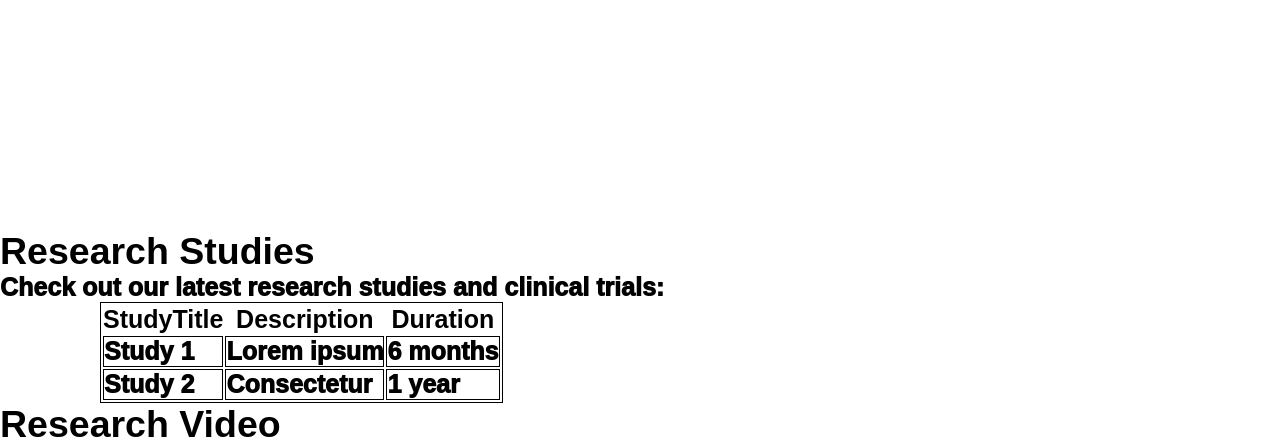
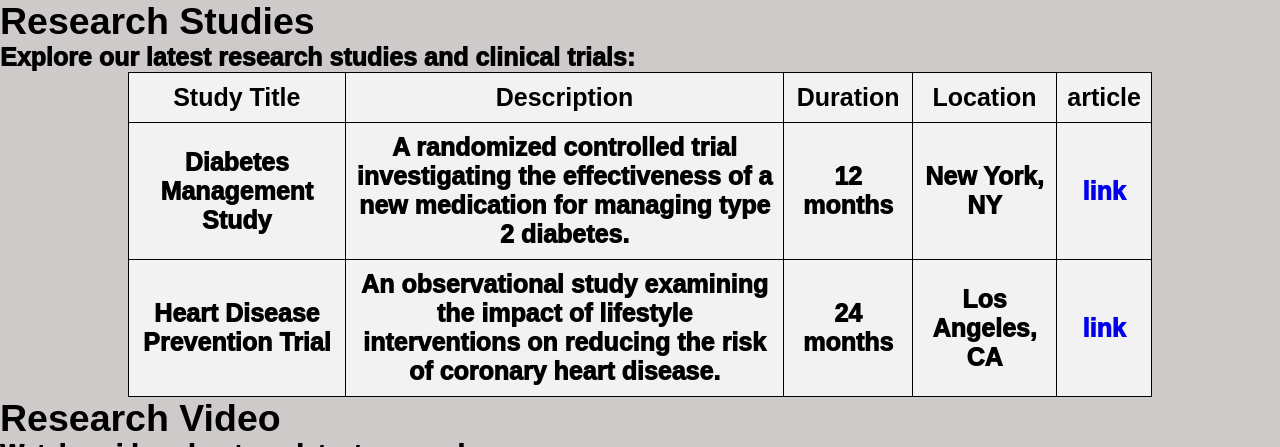
Before and after one commit to Sushantlale/pce_comp_web_programming_lab_SABAREENDH_RAJESH-1, a PHP site: page /about.html in a window 1280 px wide. Shown: the part 962-1409 px from the top of the page. Run offline with PHP 8.4, Linux system fonts and the light colour scheme; some web fonts are replaced.

Commit message:
geo location

```diff
--- a/about.css
+++ b/about.css
@@ -59,21 +59,26 @@ body {
     font-size: 25px;
     font-weight: 1000;
     font-style: normal;
-    background-color: rgb(255, 255, 255);
-}
-
-.content table,
-.content td,
-.content tr {
-    border: 0.1px solid black;
+    background-color: rgb(207, 202, 202);
 }
 
 .content table {
-    margin-left: 100px; /* Corrected value */
+    width: 80%; /* Adjust the width as per your preference */
+    margin: 0 auto; /* Center the table horizontally */
+    border-collapse: collapse; /* Collapse table borders */
 }
 
-.video {
-    float: right;
+.content th,
+.content td {
+    border: 1px solid black;
+    background-color:  #f2f2f2; /* Add border to table cells */
+    padding: 10px; /* Add padding to table cells */
+    text-align: center; /* Center align text within table cells */
+}
+
+.content th {
+    background-color: #f2f2f2; /* Add background color to table header */
+    font-weight: bold; /* Make table header bold */
 }
 
 .f {
@@ -86,10 +91,18 @@ body {
   text-align: center;
 }
 
-.map{
-    padding: 50px;
-    position: relative;
-    top: 50%;
-    left: 50%;
-    transform: translate(-50%, -50%);
+.map {
+    width: 270px; /* Adjust the width as per your preference */
+    height: 170px; /* Adjust the height as per your preference */
+    margin:0 auto ; /* Center the map horizontally */
 }
+.loc{
+    border-radius: 20px;
+    background-color:rgb(28, 54, 86);
+    font-family: Montserrat; /* Corrected font name */
+    height: 50px;
+    width: 101px;
+    font-size: 15px;
+    color: white;
+    border-width: 3px;
+}
--- a/about.html
+++ b/about.html
@@ -21,59 +21,102 @@
     <div class="bkc">
         <div class="content">
             <h1>About Us</h1>
-            <p>At ReSure, we are dedicated to revolutionizing the way patients engage with clinical trials and medical research studies. Our platform was created with the vision of breaking down barriers and making participation in these essential studies more accessible and convenient for patients worldwide.
-            <p>We prioritize transparency, confidentiality, and the well-being of our users. Our commitment to privacy ensures that all information shared on our platform is kept secure and confidential, adhering to strict privacy standards.</p>
-                Our team comprises passionate individuals with diverse backgrounds in healthcare, technology, and patient advocacy. Together, we leverage our expertise to develop user-friendly tools that empower patients to easily find and participate in clinical trials and research studies that align with their health needs and preferences.</p>
+            <p>At ReSure, we are dedicated to revolutionizing the way patients engage with clinical trials and medical
+                research studies. Our platform was created with the vision of breaking down barriers and making
+                participation in these essential studies more accessible and convenient for patients worldwide.
+            <p>We prioritize transparency, confidentiality, and the well-being of our users. Our commitment to privacy
+                ensures that all information shared on our platform is kept secure and confidential, adhering to strict
+                privacy standards.</p>
+            Our team comprises passionate individuals with diverse backgrounds in healthcare, technology, and patient
+            advocacy. Together, we leverage our expertise to develop user-friendly tools that empower patients to easily
+            find and participate in clinical trials and research studies that align with their health needs and
+            preferences.</p>
             <h2>Our Mission</h2>
-            <p>Our mission at [Company Name] is to empower patients to play an active role in shaping the future of medicine. We believe that every patient deserves the opportunity to contribute to medical advancements and potentially benefit from cutting-edge treatments.</p>
-            <p>Through collaboration with leading healthcare institutions, researchers, and pharmaceutical companies, we strive to facilitate meaningful connections that drive medical progress forward. By bridging the gap between patients and research opportunities, we aim to facilitate groundbreaking discoveries that benefit us all and improve the lives of millions worldwide.</p>
+            <p>Our mission at [Company Name] is to empower patients to play an active role in shaping the future of
+                medicine. We believe that every patient deserves the opportunity to contribute to medical advancements
+                and potentially benefit from cutting-edge treatments.</p>
+            <p>Through collaboration with leading healthcare institutions, researchers, and pharmaceutical companies, we
+                strive to facilitate meaningful connections that drive medical progress forward. By bridging the gap
+                between patients and research opportunities, we aim to facilitate groundbreaking discoveries that
+                benefit us all and improve the lives of millions worldwide.</p>
             <h2>Location</h2>
             <p>Our hospital is located at:</p>
             <iframe class="map"
                 src="https://www.google.com/maps/embed?pb=!1m10!1m8!1m3!1d7660.384377947607!2d72.84358465688231!3d19.005156170492942!3m2!1i1024!2i768!4f13.1!5e0!3m2!1sen!2sin!4v1709490079764!5m2!1sen!2sin"
                 width="600" height="450" style="border:0;" allowfullscreen="" loading="lazy"
                 referrerpolicy="no-referrer-when-downgrade"></iframe>
+
             <div id="map"></div>
+            <button class="loc" onclick="getLocation()">Get My Location</button>
+            <p id="demo"></p>
             <div class="content">
-
                 <h2>Research Studies</h2>
-                <p>Check out our latest research studies and clinical trials:</p>
+                <p>Explore our latest research studies and clinical trials:</p>
                 <table>
                     <tr>
-                        <th>StudyTitle</th>
+                        <th>Study Title</th>
                         <th>Description</th>
                         <th>Duration</th>
+                        <th>Location</th> <!-- New heading for study location -->
+                        <th>article</th>
                     </tr>
                     <tr>
-                        <td>Study 1</td>
-                        <td>Lorem ipsum </td>
-                        <td>6 months</td>
+                        <td>Diabetes Management Study</td>
+                        <td>A randomized controlled trial investigating the effectiveness of a new medication for
+                            managing type 2 diabetes.</td>
+                        <td>12 months</td>
+                        <td>New York, NY</td> <!-- Example location for the study -->
+                        <td><a href="https://www.ncbi.nlm.nih.gov/pmc/articles/PMC9599361/" target="_blank">link</a>
+                        </td>
                     </tr>
                     <tr>
-                        <td>Study 2</td>
-                        <td>Consectetur </td>
-                        <td>1 year</td>
+                        <td>Heart Disease Prevention Trial</td>
+                        <td>An observational study examining the impact of lifestyle interventions on reducing the risk
+                            of coronary heart disease.</td>
+                        <td>24 months</td>
+                        <td>Los Angeles, CA</td> <!-- Example location for the study -->
+                        <td><a href="https://www.ncbi.nlm.nih.gov/pmc/articles/PMC7301047/" target="_blank">link</a>
+                        </td>
                     </tr>
                 </table>
             </div>
+
             <h2>Research Video</h2>
             <p>Watch a video about our latest research:</p>
-            <video width="320" height="300" controls>
+            <div class="media-container">
+                <video class="media" width="320" height="240" controls>
                     <source src="Cancer.mp4" type="video/mp4">
                 </video>
 
                 <h2>Participate in Research</h2>
                 <p>Listen to an audio message about participating in research:</p>
-            <audio controls>
+                <audio class="media" controls>
                     <source src="Cancer Research.m4a" type="audio/mpeg">
                     Your browser does not support the audio element.
                 </audio>
+            </div>
+        </div>
 
-        </div>
         <footer class="f">
             <p>@ALL RIGHTS THE RESERVED TO RESEURE PVT.LTD</p>
         </footer>
     </div>
+    <script>
+        function getLocation() {
+            if (navigator.geolocation) {
+                navigator.geolocation.getCurrentPosition(showPosition);
+            } else {
+                document.getElementById("demo").innerHTML = "Geolocation is not supported by this browser.";
+            }
+        }
+
+        function showPosition(position) {
+            var latitude = position.coords.latitude;
+            var longitude = position.coords.longitude;
+            document.getElementById("demo").innerHTML = "Latitude: " + latitude + "<br>Longitude: " + longitude;
+        }
+
+    </script>
 </body>
 
 </html>
```
Lines whose indentation alone changed are shown as unchanged.
